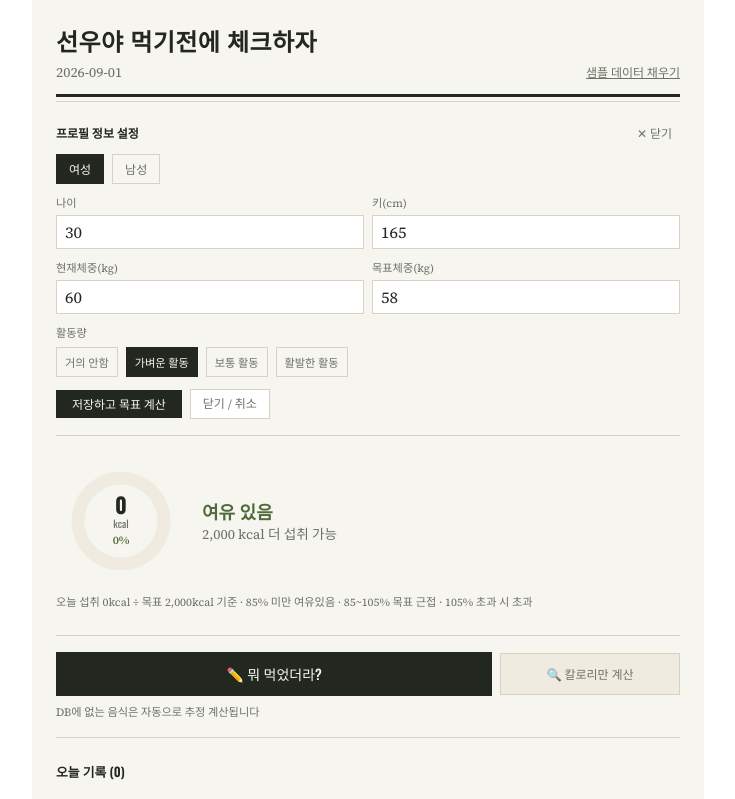
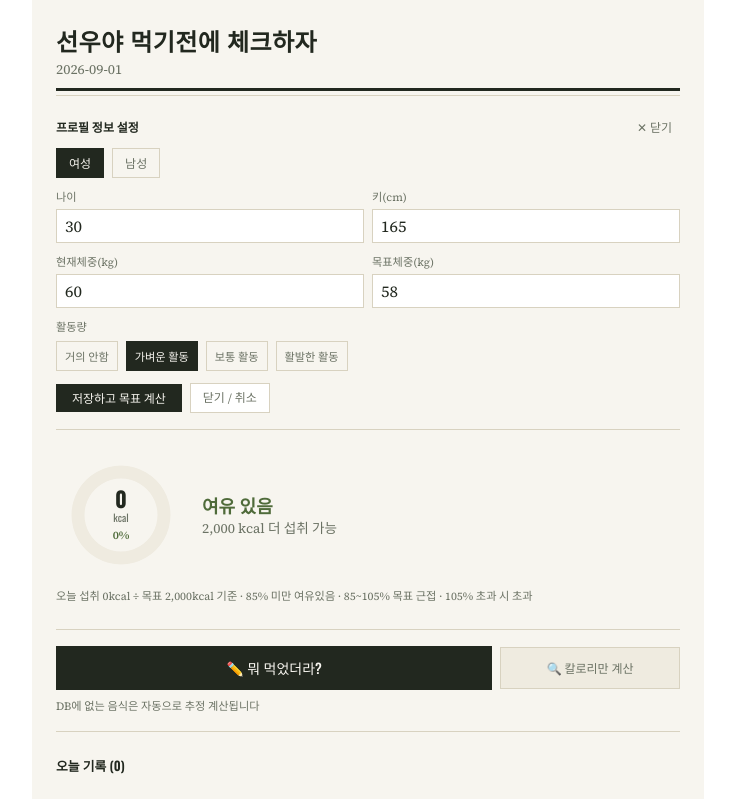
Before and after one commit to ko750125-afk/CalorieCheck, a React (Vite) app: page / in a window 1280 px wide. Shown: the top 799 px of the page, without its empty margins (272-1007 px from the left). Built offline with nearby package versions, Linux system fonts and the light colour scheme.

Commit message:
refactor: remove sample data generation feature and button

```diff
--- a/src/App.jsx
+++ b/src/App.jsx
@@ -472,26 +472,7 @@ export default function CalorieJournal() {
     }
   }
 
-  async function fillDummyData() {
-    setLoading(true);
-    try {
-      if (!profile) {
-        localStorage.setItem("profile", JSON.stringify(DUMMY_PROFILE));
-        setProfile(DUMMY_PROFILE);
-        setProfileDraft(DUMMY_PROFILE);
-        setShowProfileForm(false);
-      }
-      for (let i = 6; i >= 0; i--) {
-        const ds = dateStrOffset(i);
-        const dayEntries = generateDummyDayEntries(ds, i + 1);
-        localStorage.setItem(`foodlog:${ds}`, JSON.stringify(dayEntries));
-      }
-      await Promise.all([loadToday(), loadWeekly()]);
-    } catch {
-      // dummy data generation best-effort only
-    }
-    setLoading(false);
-  }
+
 
   async function doSearch() {
     if (!searchText.trim() || searchLoading) return;
@@ -604,14 +585,6 @@ export default function CalorieJournal() {
         </h1>
         <div className="flex items-center justify-between mt-1">
           <span style={{ color: COLOR.inkDim, fontSize: "0.85rem" }}>{todayStr()}</span>
-          <button
-            onClick={fillDummyData}
-            disabled={loading}
-            style={{ color: COLOR.inkDim, fontSize: "0.75rem", textDecoration: "underline" }}
-            className="py-1"
-          >
-            샘플 데이터 채우기
-          </button>
         </div>
       </div>
       <div style={{ borderBottom: `1px solid ${COLOR.line}` }} className="mb-5" />
```
Also changed, not shown: calorie-check.jsx (+1 -28 lines).
